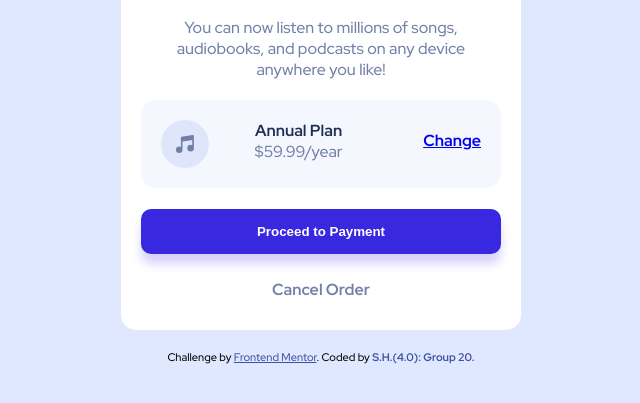
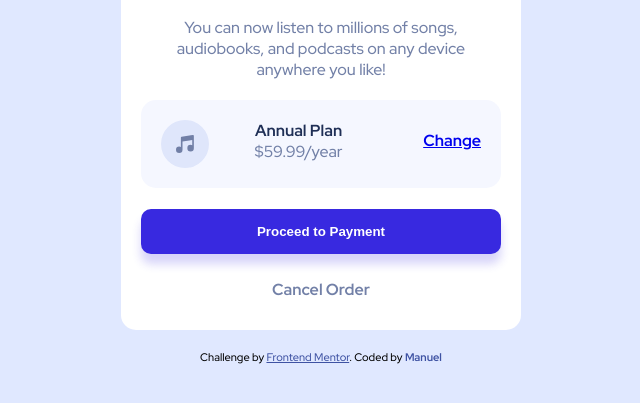
Before and after one commit to mxnuel-en/order-summary, a plain HTML site: page index.html in a window 1280 px wide. Shown: the part 353-756 px from the top of the page, without its empty margins (319-959 px from the left). Drawn offline with Linux system fonts and the light colour scheme.

Commit message:
Update index.html

```diff
--- a/index.html
+++ b/index.html
@@ -50,7 +50,7 @@
 
   <div class="attribution">
     Challenge by <a href="https://www.frontendmentor.io?ref=challenge" target="_blank">Frontend Mentor</a>.
-    Coded by <a href="#" style="text-decoration: none;"><strong>S.H.(4.0): Group 20.</strong></a>
+    Coded by <a href="#" style="text-decoration: none;"><strong>Manuel</strong></a>
   </div>
 </body>
 </html>
```
